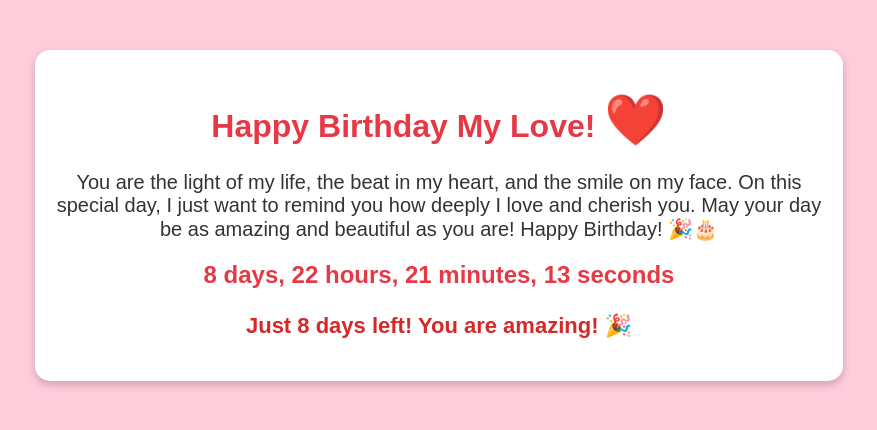
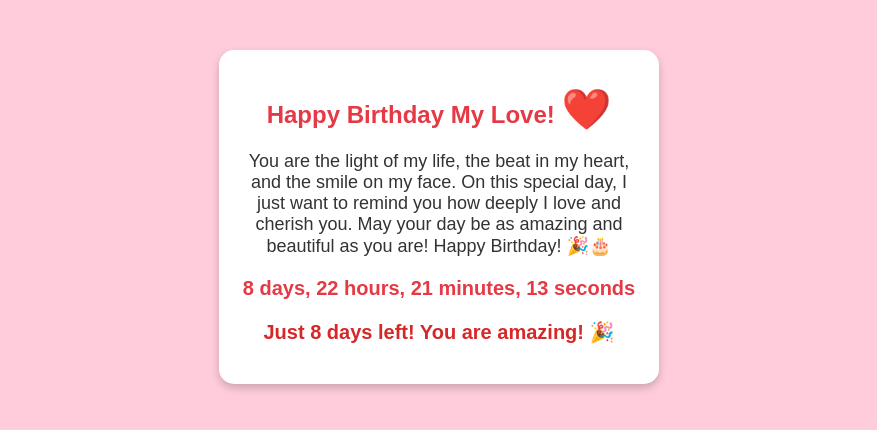
Before and after one commit to MrBoong130200/Birthday-Card, a plain HTML site: page index.html in a window 1280 px wide. Shown: the whole page, without its empty margins (201-1078 px from the left). Drawn offline with Linux system fonts and the light colour scheme.

Commit message:
Update index.html

```diff
--- a/index.html
+++ b/index.html
@@ -11,11 +11,12 @@
             background-color: #ffccdc;
             margin: 0;
             padding: 0;
-            overflow: hidden;
+            overflow-x: hidden;
         }
         .card {
             background: white;
-            width: 60%;
+            width: 90%;
+            max-width: 400px;
             margin: 50px auto;
             padding: 20px;
             border-radius: 15px;
@@ -24,10 +25,11 @@
         }
         h1 {
             color: #e63946;
+            font-size: 24px;
         }
         .heart {
             color: red;
-            font-size: 50px;
+            font-size: 40px;
             animation: heartbeat 1s infinite;
         }
         @keyframes heartbeat {
@@ -36,17 +38,17 @@
             100% { transform: scale(1); }
         }
         .message {
-            font-size: 20px;
+            font-size: 18px;
             color: #333;
         }
         #countdown {
-            font-size: 24px;
+            font-size: 20px;
             color: #e63946;
             font-weight: bold;
             margin-top: 20px;
         }
         #congratulate {
-            font-size: 22px;
+            font-size: 20px;
             color: #d62828;
             font-weight: bold;
             margin-top: 10px;
```
